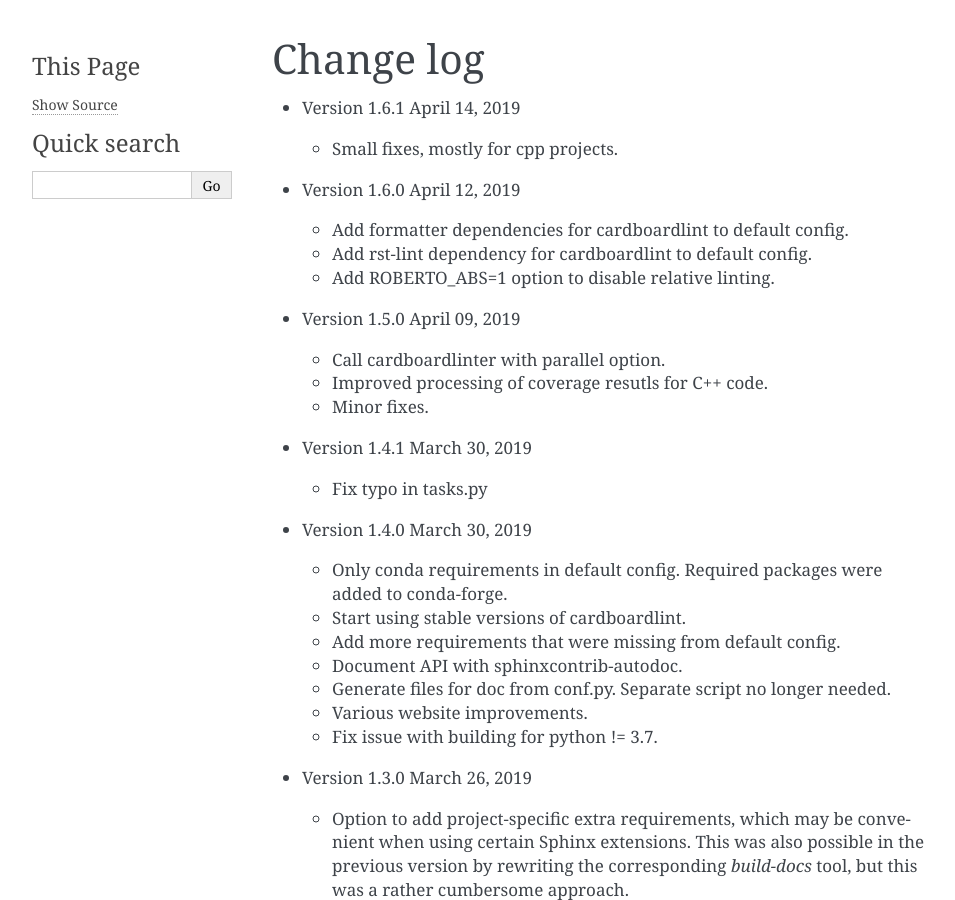
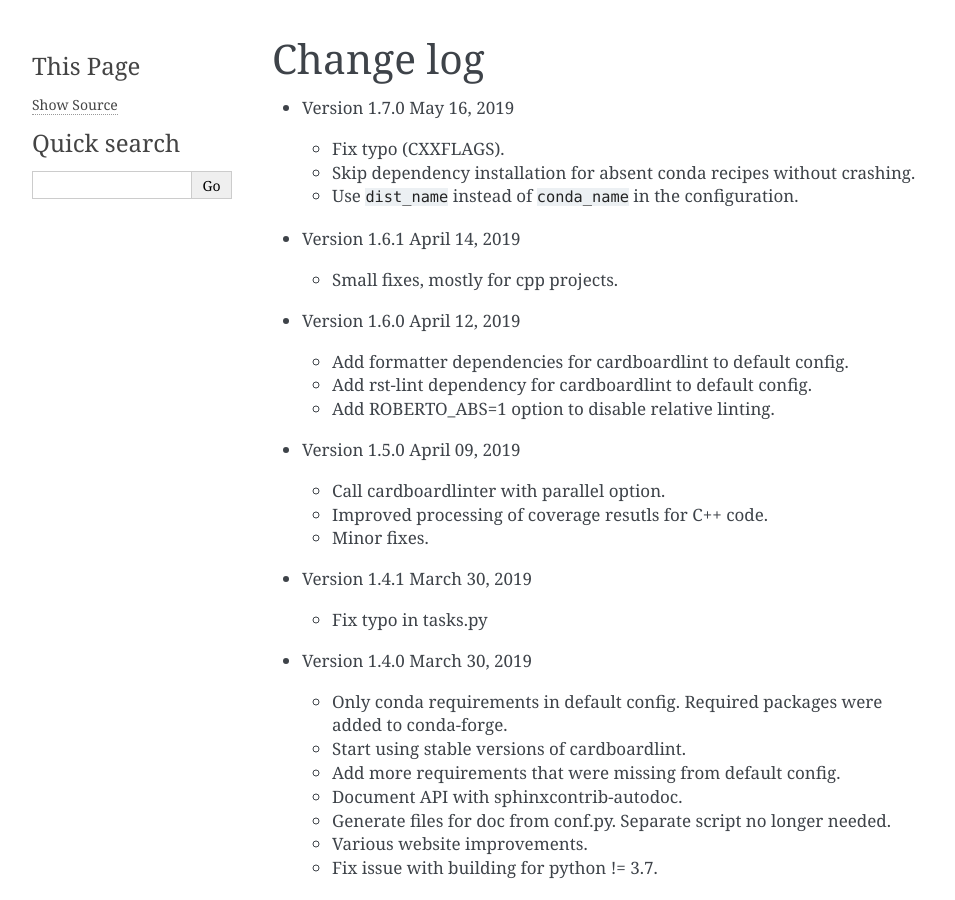
Before and after one commit to theochem/roberto, a Sphinx documentation site: the page built from doc/changelog.rst, in a window 1280 px wide and 900 px high. Shown: the whole window, without its empty margins (148-1103 px from the left). Built offline with Sphinx 7.4.7, drawn with Linux system fonts in a browser that asks for light colours; pages that are not in the unit, such as notebooks, are missing from menus; the version number could not be read and is left out.

Commit message:
Update changelog

```diff
--- a/doc/changelog.rst
+++ b/doc/changelog.rst
@@ -2,6 +2,12 @@
 
 Change log
 ##########
+
+- Version 1.7.0 May 16, 2019
+
+  - Fix typo (CXXFLAGS).
+  - Skip dependency installation for absent conda recipes without crashing.
+  - Use ``dist_name`` instead of ``conda_name`` in the configuration.
 
 - Version 1.6.1 April 14, 2019
 
```
Also changed, not shown: .roberto.yaml.
